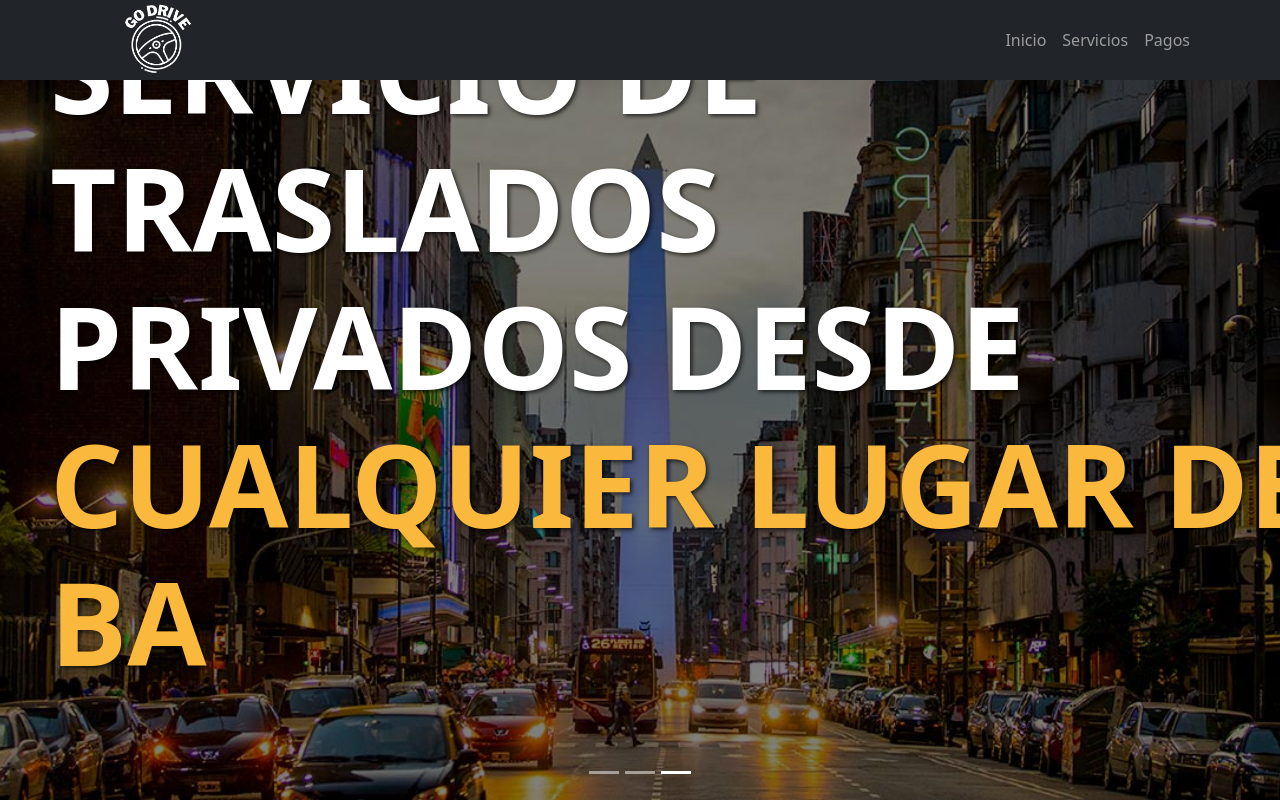
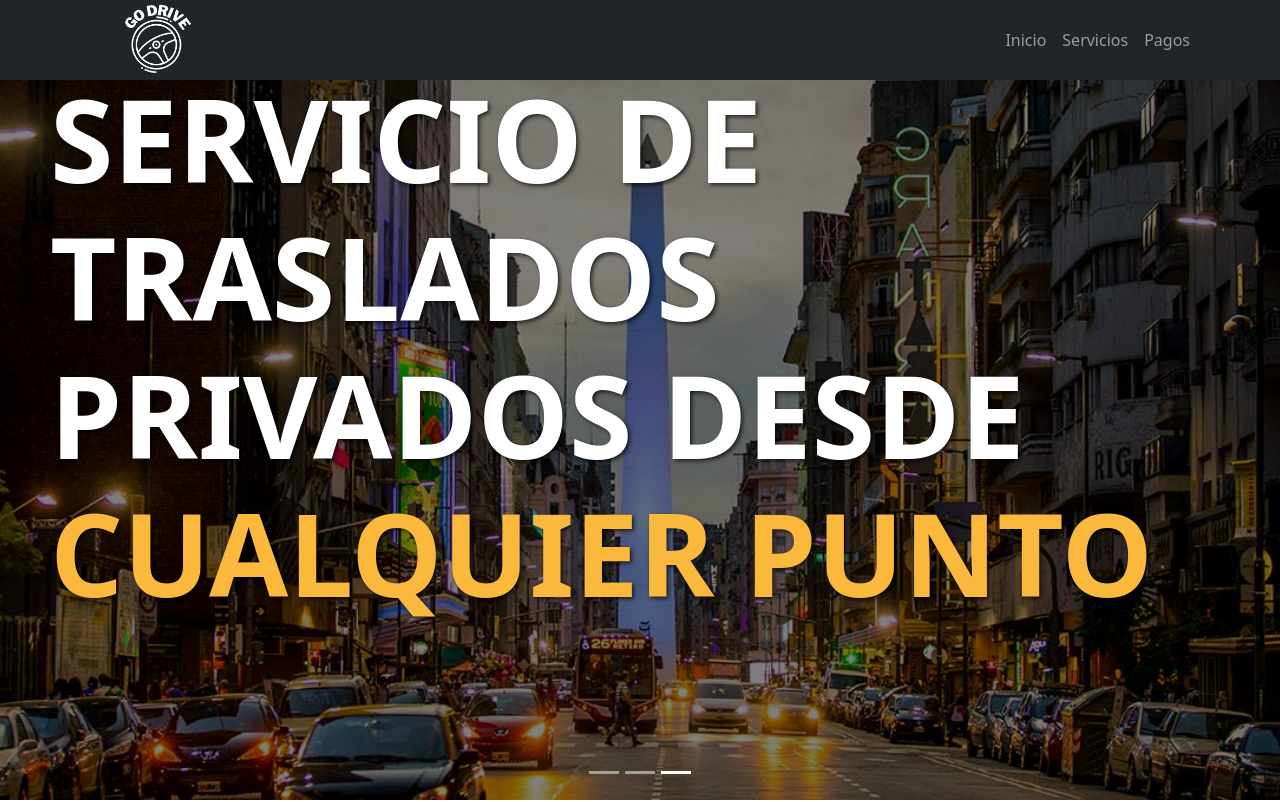
Before and after one commit to soleyda99/traslados, a React (Vite) app: page / in a window 1280 px wide. Shown: the top 802 px of the page. Built offline with nearby package versions, Linux system fonts and the light colour scheme.

Commit message:
version2

```diff
--- a/src/core/components/home/Home.tsx
+++ b/src/core/components/home/Home.tsx
@@ -59,8 +59,8 @@ const Home = () => {
             }}
           />
           <div className={styles.carouselText}>
-            Servicio de traslados privados desde{' '}
-            <span style={{ color: '#fab93d' }}>cualquier lugar de BA</span>
+            Servicio de traslados privados desde <br />
+            <span style={{ color: '#fab93d' }}>cualquier punto</span>
           </div>
         </div>
       </Carousel.Item>
```
